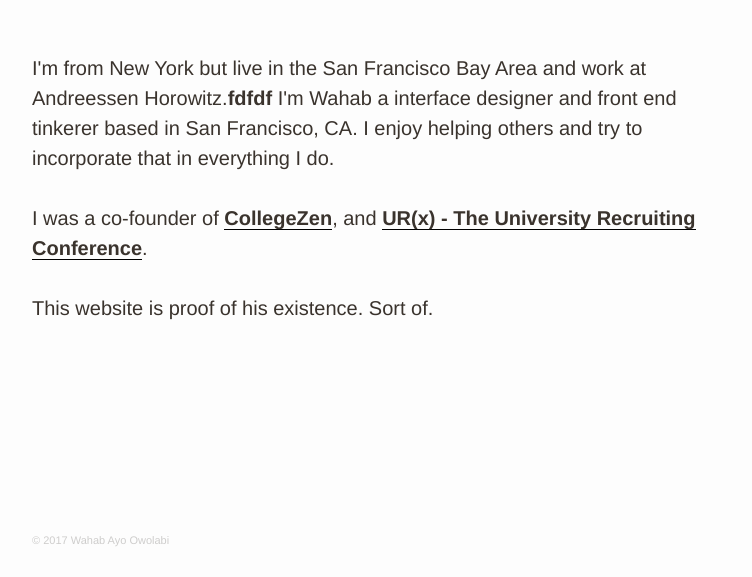
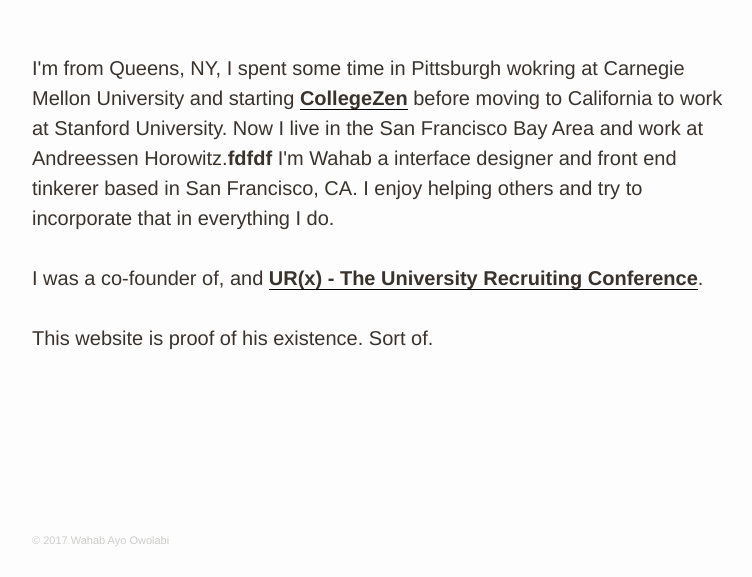
Before and after one commit to pbnyc266/pbnyc266, a website: page index.html in a window 1280 px wide. Shown: the part 225-802 px from the top of the page, without its empty margins (118-870 px from the left). Drawn offline with nearby package versions, Linux system fonts and the light colour scheme.

Commit message:
more updates

```diff
--- a/index.html
+++ b/index.html
@@ -22,11 +22,11 @@
 
 
     <div class="info-text animated fadeIn">
-        <p>I'm from New York but live in the San Francisco Bay Area and work at Andreessen Horowitz.<span class="heavytext">fdfdf</span> I'm Wahab  a  interface designer and front end tinkerer based in San Francisco, CA. I enjoy helping others and try to incorporate that in everything I do.
+        <p>I'm from Queens, NY, I spent some time in Pittsburgh wokring at Carnegie Mellon University and starting  <a href="https://www.google.com/url?sa=t&rct=j&q=&esrc=s&source=web&cd=3&ved=0ahUKEwjq97THhMTPAhUn2oMKHetfAPwQFggmMAI&url=https%3A%2F%2Ftechcrunch.com%2F2013%2F01%2F29%2Fthe-17-winners-of-the-facebook-gates-foundations-education-app-contest-are-making-college-easier%2F&usg=AFQjCNHoqUG-roDkE2U1D0aO8gQFHSEOkQ&bvm=bv.134495766,d.dmo" target="_blank">CollegeZen</a> before moving to California to work at Stanford University. Now I live in the San Francisco Bay Area and work at Andreessen Horowitz.<span class="heavytext">fdfdf</span> I'm Wahab  a  interface designer and front end tinkerer based in San Francisco, CA. I enjoy helping others and try to incorporate that in everything I do.
         </p>
 
         <p>
-        I was a co-founder of <a href="https://www.google.com/url?sa=t&rct=j&q=&esrc=s&source=web&cd=3&ved=0ahUKEwjq97THhMTPAhUn2oMKHetfAPwQFggmMAI&url=https%3A%2F%2Ftechcrunch.com%2F2013%2F01%2F29%2Fthe-17-winners-of-the-facebook-gates-foundations-education-app-contest-are-making-college-easier%2F&usg=AFQjCNHoqUG-roDkE2U1D0aO8gQFHSEOkQ&bvm=bv.134495766,d.dmo" target="_blank">CollegeZen</a>, and  <a href="http://www.urxconference.com/" target="_blank">UR(x) - The University Recruiting Conference</a>.
+        I was a co-founder of, and  <a href="http://www.urxconference.com/" target="_blank">UR(x) - The University Recruiting Conference</a>.
         </p>
 
         <p>This website is proof of his existence. Sort of.
```
